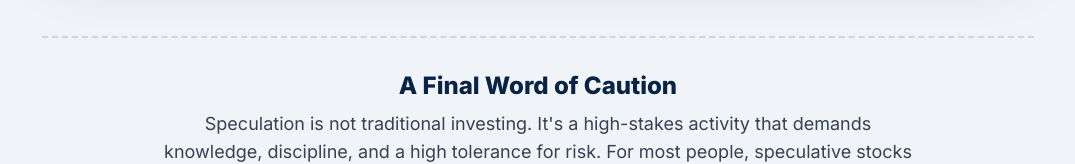
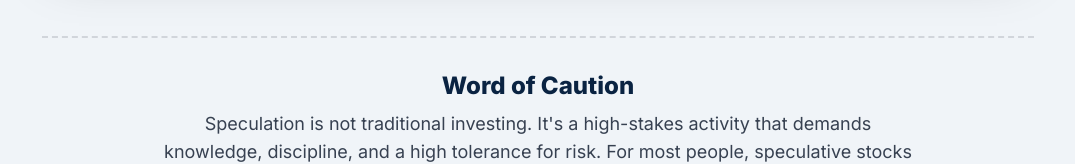
Before and after one commit to yyyprojects/SpeculativeStock6, a plain HTML site: page index.html in a window 1280 px wide. Shown: the part 3448-3612 px from the top of the page, without its empty margins (102-1177 px from the left). Drawn offline with nearby package versions, Linux system fonts and the light colour scheme.

Commit message:
Update index.html

```diff
--- a/index.html
+++ b/index.html
@@ -172,7 +172,7 @@
         </section>
 
         <footer class="text-center mt-20 py-8 border-t-2 border-dashed border-gray-300">
-            <h3 class="text-2xl font-bold">A Final Word of Caution</h3>
+            <h3 class="text-2xl font-bold">Word of Caution</h3>
             <p class="text-lg text-gray-700 max-w-3xl mx-auto mt-2">Speculation is not traditional investing. It's a high-stakes activity that demands knowledge, discipline, and a high tolerance for risk. For most people, speculative stocks should only ever be a very small, carefully considered part of a well-diversified portfolio.</p>
         </footer>
 
```
